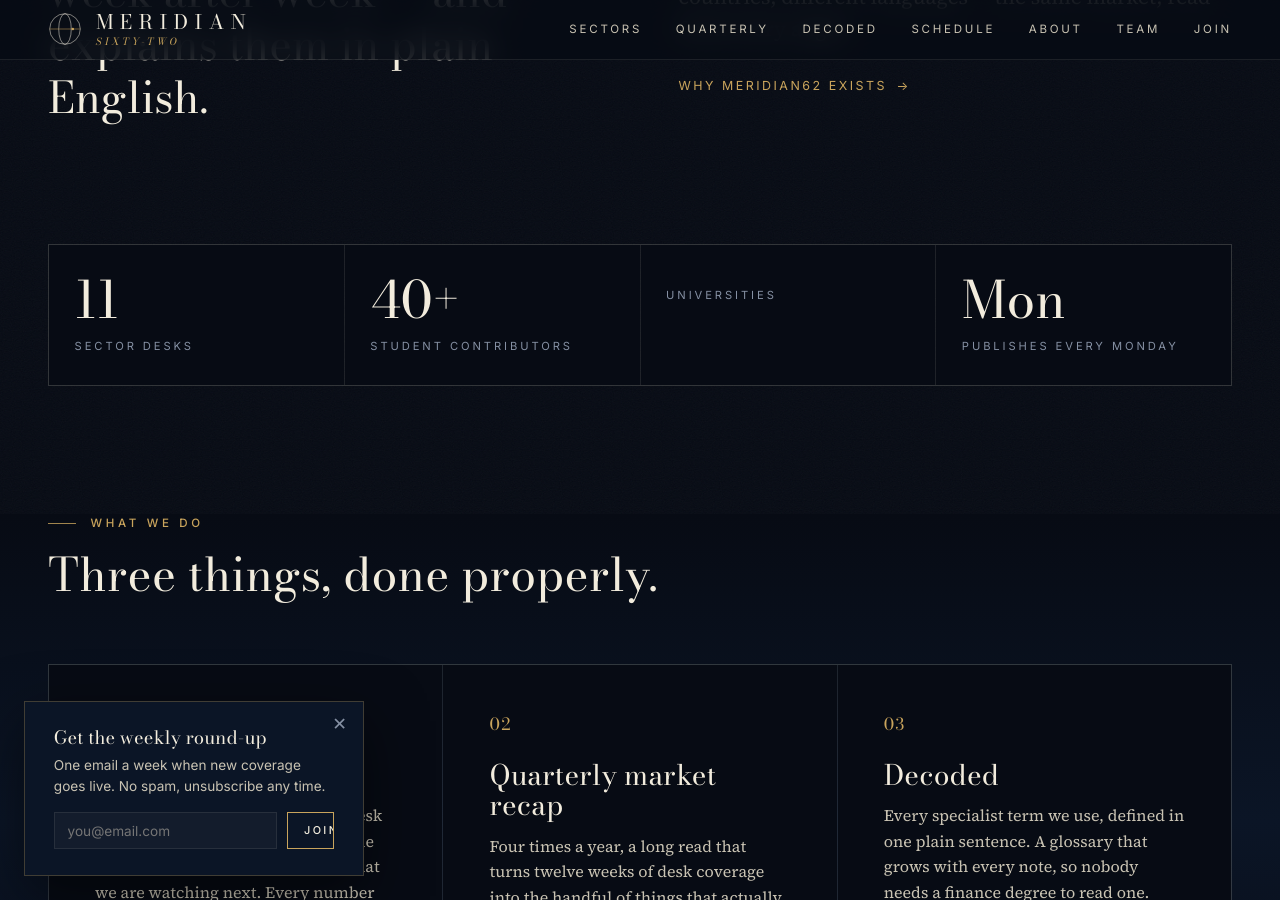
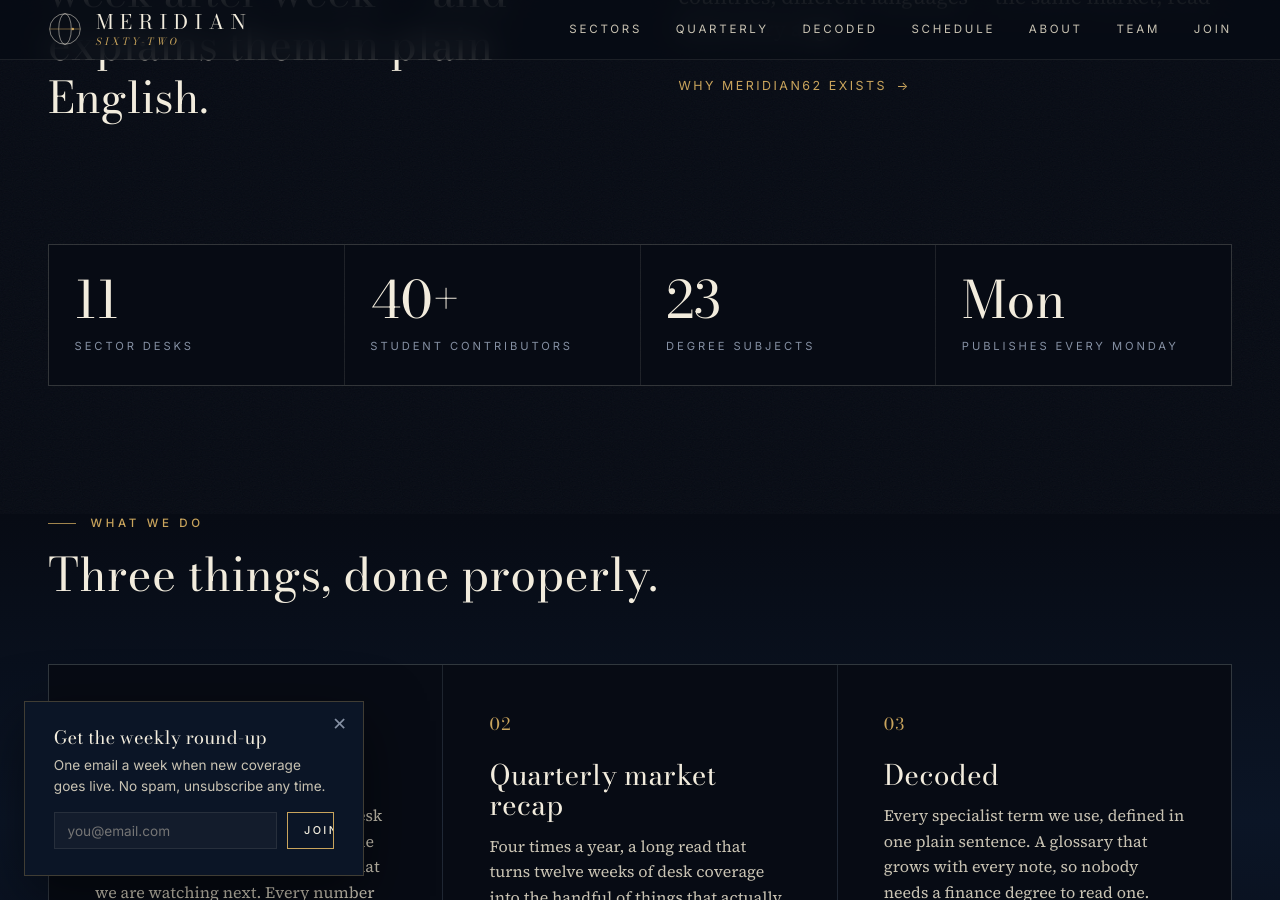
Before and after one commit to meridian62contact-lang/meridian62contact-lang.github.io, a Jekyll site: the page built from index.html, in a window 1280 px wide and 900 px high, scrolled down 1309 px. Built offline with Jekyll 4.4.1, drawn with Linux system fonts in a browser that asks for light colours.

Commit message:
Update index.html

```diff
--- a/index.html
+++ b/index.html
@@ -59,7 +59,7 @@ body_class: home
     <div class="stats" style="margin-top:clamp(40px,6vw,72px)" data-reveal-stagger>
       <div class="stat"><b>11</b><span>Sector desks</span></div>
       <div class="stat"><b>{{ site.contributors_count }}</b><span>Student contributors</span></div>
-      <div class="stat"><b>{{ site.universities_count }}</b><span>Universities</span></div>
+      <div class="stat"><b>{{ site.degree_subjects_count }}</b><span>Degree Subjects</span></div>
       <div class="stat"><b>Mon</b><span>Publishes every Monday</span></div>
     </div>
   </div>
```
